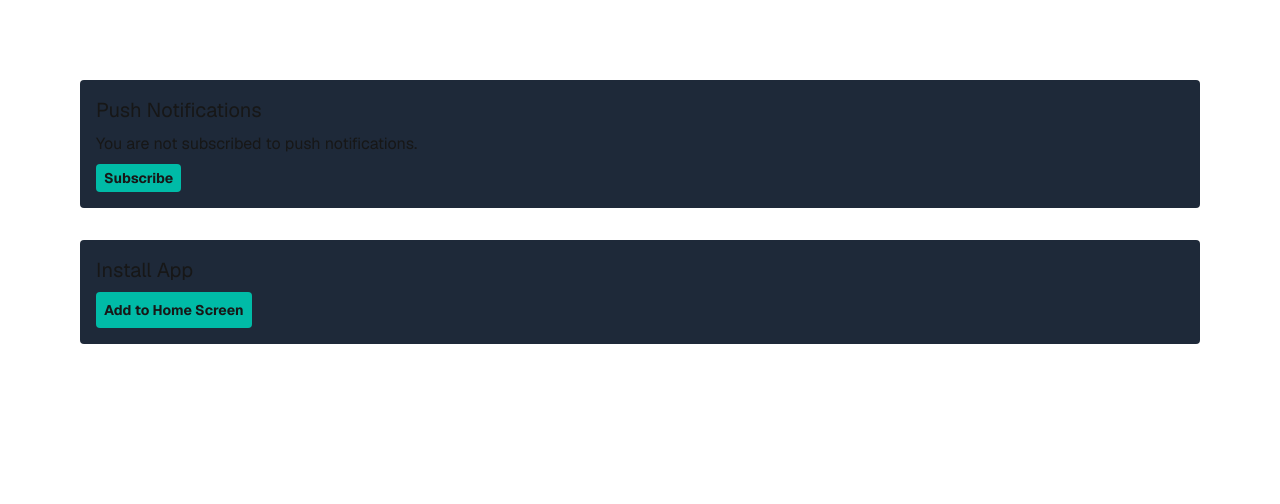
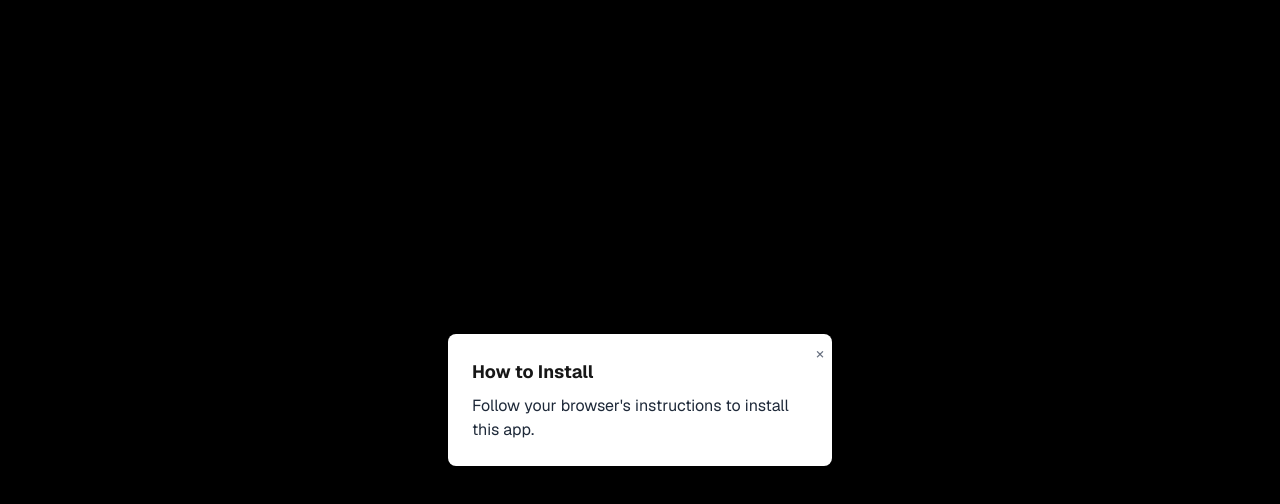
Before and after one commit to zaka29/ojatea-blog, a Next.js app: page /subscriptions in a window 1280 px wide. Both pictures are taken after a click on the button "Add to Home Screen". Shown: the top 504 px of the page. Built offline with nearby package versions, Linux system fonts and the light colour scheme; no server answers; what web-push would draw is missing.

Commit message:
Opens ios install instructions in modal dialog

```diff
--- a/src/app/components/InstallPrompt.tsx
+++ b/src/app/components/InstallPrompt.tsx
@@ -1,45 +1,73 @@
-'use client'
+"use client";
 
-import { useState, useEffect} from "react";
+import { useState, useEffect } from "react";
 
 interface WindowAlias extends Window {
   MSStream?: object;
 }
 
 export function InstallPrompt() {
-  const [isIOS, setIsIOS] = useState(false)
-  const [isStandalone, setIsStandalone] = useState(false)
+  const [isIOS, setIsIOS] = useState(false);
+  const [isStandalone, setIsStandalone] = useState(false);
 
   useEffect(() => {
     setIsIOS(
-      /iPad|iPhone|iPod/.test(navigator.userAgent) && !(window as WindowAlias).MSStream
-    )
+      /iPad|iPhone|iPod/.test(navigator.userAgent) &&
+        !(window as WindowAlias).MSStream
+    );
 
-    setIsStandalone(window.matchMedia('(display-mode: standalone)').matches)
-  }, [])
+    setIsStandalone(window.matchMedia("(display-mode: standalone)").matches);
+  }, []);
+
+  const [showModal, setShowModal] = useState(false);
 
   if (isStandalone) {
-    return null // Don't show install button if already installed
+    return null;
   }
 
   return (
-    <div className='w-full p-4 rounded bg-gray-800'>
-      <h3 className='text-xl mb-2'>Install App</h3>
-      <button className='bg-teal-500 py-2 px-2 rounded text-sm font-bold'>Add to Home Screen</button>
-      {isIOS && (
-        <p>
+    <div className="w-full p-4 rounded bg-gray-800">
+      <h3 className="text-xl mb-2">Install App</h3>
+      <button
+        className="bg-teal-500 py-2 px-2 rounded text-sm font-bold"
+        onClick={() => setShowModal(true)}
+      >
+        Add to Home Screen
+      </button>
+
+      {showModal && (
+        <div className="fixed inset-0 flex items-center justify-center z-50 bg-black bg-opacity-50">
+          <div className="bg-white rounded-lg p-6 max-w-sm w-full shadow-lg relative">
+            <button
+              className="absolute top-2 right-2 text-gray-500 hover:text-gray-700"
+              onClick={() => setShowModal(false)}
+              aria-label="Close"
+            >
+              &times;
+            </button>
+            <h4 className="text-lg font-bold mb-2">How to Install</h4>
+            {isIOS ? (
+              <p className="text-gray-800">
                 To install this app on your iOS device, tap the share button
                 <span role="img" aria-label="share icon">
-            {' '}
-            ⎋{' '}
+                  {" "}
+                  ⎋{" "}
                 </span>
                 and then &#34;Add to Home Screen&#34;
                 <span role="img" aria-label="plus icon">
-            {' '}
-            ➕{' '}
-          </span>.
+                  {" "}
+                  ➕{" "}
+                </span>
+                .
+              </p>
+            ) : (
+              <p className="text-gray-800">
+                Follow your browser&#39;s instructions to install this app.
               </p>
             )}
           </div>
-  )
+        </div>
+      )}
+    </div>
+  );
 }
```
Lines whose indentation alone changed are shown as unchanged.
